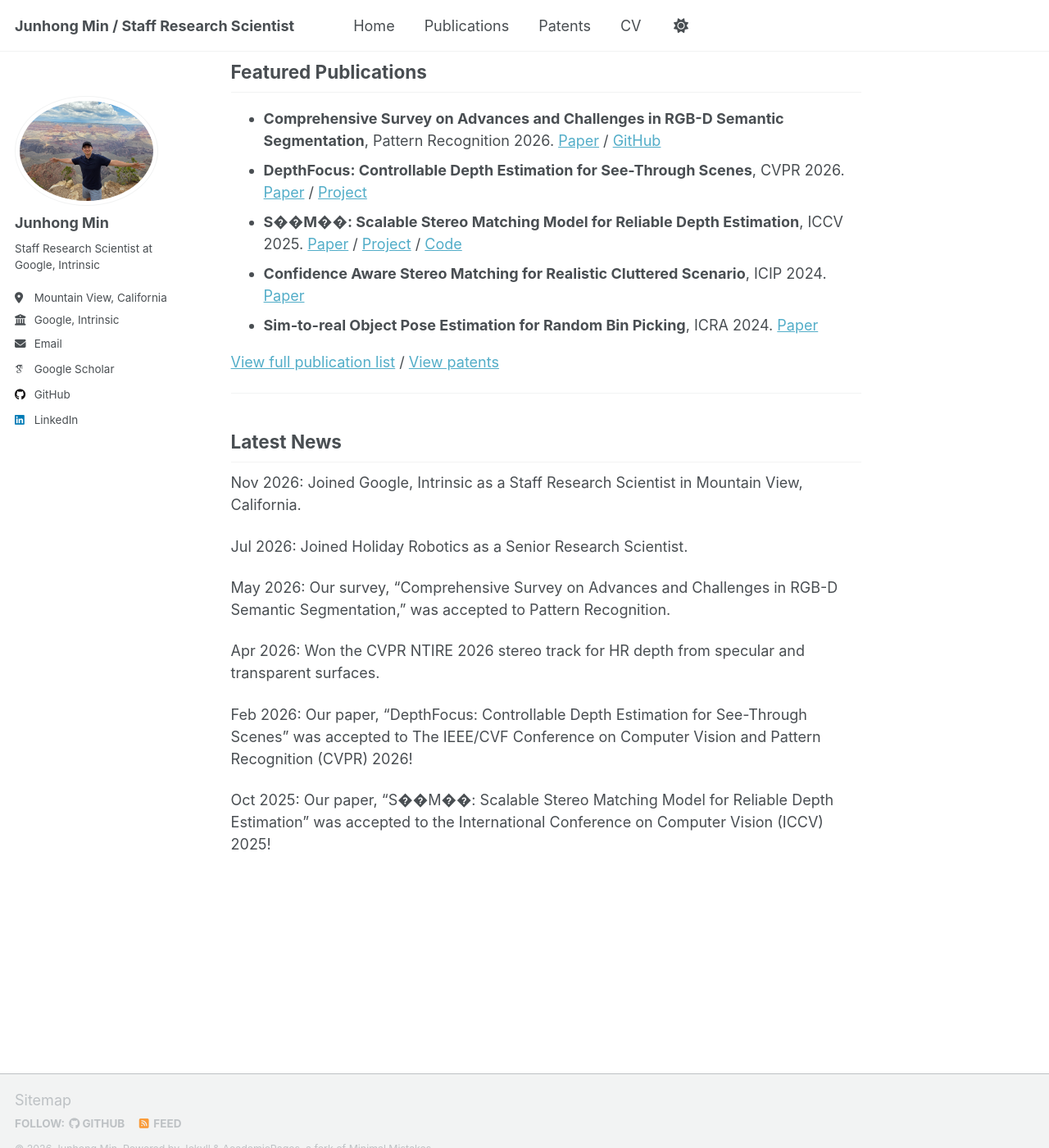
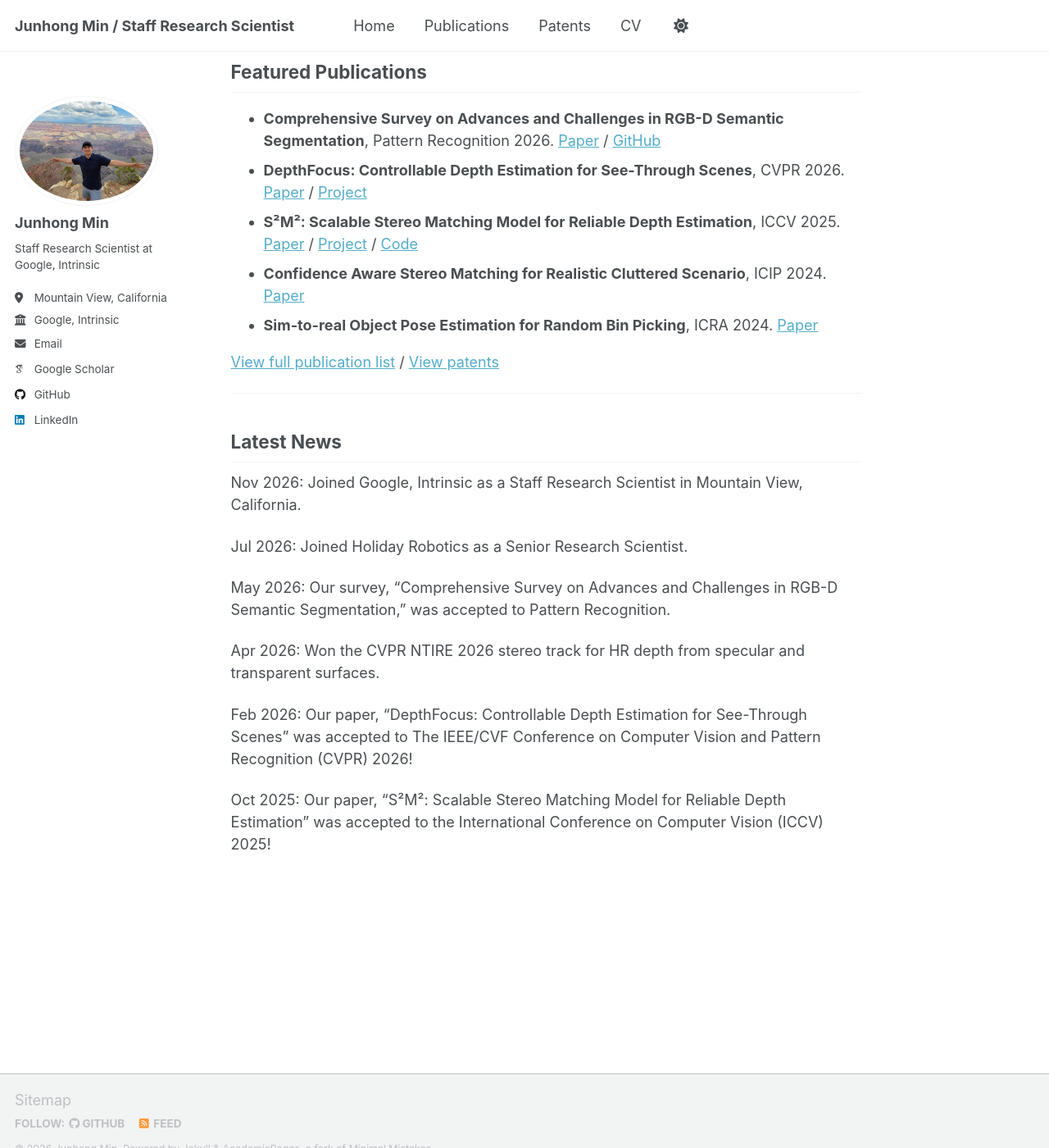
Before and after one commit to junhong-3dv/junhong-3dv.github.io, a Jekyll site: the page built from _pages/about.md, in a window 1280 px wide and 1400 px high, scrolled down 376 px. Shown: the whole window at 82% size. Built offline with Jekyll 4.4.1, drawn with Linux system fonts in a browser that asks for light colours; some web fonts are replaced; a script that is not in the unit is left out.

Commit message:
Fix Unicode corruption in S²M² and profile text

```diff
--- a/_pages/about.md
+++ b/_pages/about.md
@@ -15,7 +15,7 @@ Previously, I was a Senior Research Scientist at Holiday Robotics and a Principa
 ## Featured Publications
 * **Comprehensive Survey on Advances and Challenges in RGB-D Semantic Segmentation**, Pattern Recognition 2026. [Paper](https://doi.org/10.1016/j.patcog.2026.114146) / [GitHub](https://github.com/AIM-SKKU/RGBD-SS-survey)
 * **DepthFocus: Controllable Depth Estimation for See-Through Scenes**, CVPR 2026. [Paper](https://openaccess.thecvf.com/content/CVPR2026/papers/Min_DepthFocus_Controllable_Depth_Estimation_for_See-Through_Scenes_CVPR_2026_paper.pdf) / [Project](https://junhong-3dv.github.io/depthfocus-project/)
-* **S��M��: Scalable Stereo Matching Model for Reliable Depth Estimation**, ICCV 2025. [Paper](https://openaccess.thecvf.com/content/ICCV2025/papers/Min_S2M2_Scalable_Stereo_Matching_Model_for_Reliable_Depth_Estimation_ICCV_2025_paper.pdf) / [Project](https://junhong-3dv.github.io/s2m2-project/) / [Code](https://github.com/junhong-3dv/s2m2)
+* **S²M²: Scalable Stereo Matching Model for Reliable Depth Estimation**, ICCV 2025. [Paper](https://openaccess.thecvf.com/content/ICCV2025/papers/Min_S2M2_Scalable_Stereo_Matching_Model_for_Reliable_Depth_Estimation_ICCV_2025_paper.pdf) / [Project](https://junhong-3dv.github.io/s2m2-project/) / [Code](https://github.com/junhong-3dv/s2m2)
 * **Confidence Aware Stereo Matching for Realistic Cluttered Scenario**, ICIP 2024. [Paper](https://doi.org/10.1109/ICIP51287.2024.10647686)
 * **Sim-to-real Object Pose Estimation for Random Bin Picking**, ICRA 2024. [Paper](https://doi.org/10.1109/ICRA57147.2024.10611240)
 
@@ -34,4 +34,4 @@ Apr 2026: Won the CVPR NTIRE 2026 stereo track for HR depth from specular and tr
 
 Feb 2026: Our paper, "DepthFocus: Controllable Depth Estimation for See-Through Scenes" was accepted to The IEEE/CVF Conference on Computer Vision and Pattern Recognition (CVPR) 2026!
 
-Oct 2025: Our paper, "S��M��: Scalable Stereo Matching Model for Reliable Depth Estimation" was accepted to the International Conference on Computer Vision (ICCV) 2025!
+Oct 2025: Our paper, "S²M²: Scalable Stereo Matching Model for Reliable Depth Estimation" was accepted to the International Conference on Computer Vision (ICCV) 2025!
```
Also changed, not shown: _pages/cv.md (+2 -2 lines), _publications/2026-05-31-rgbd-semantic-segmentation-survey.md (+1 -1 lines).
